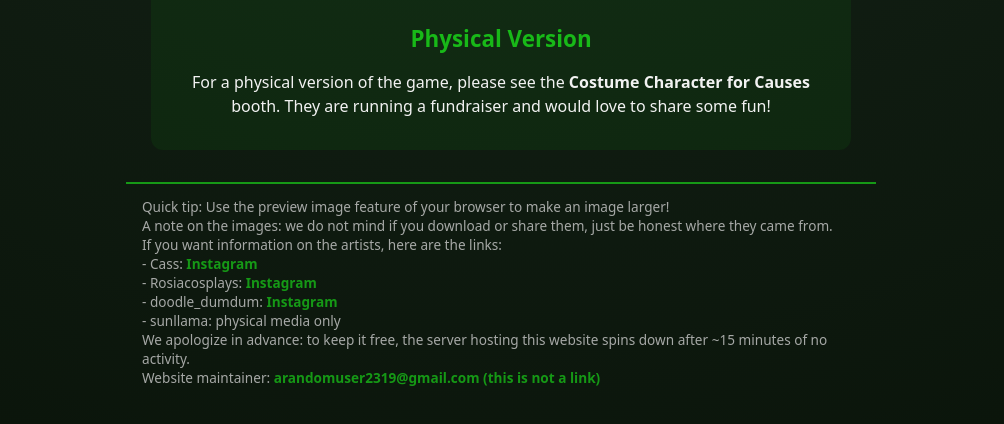
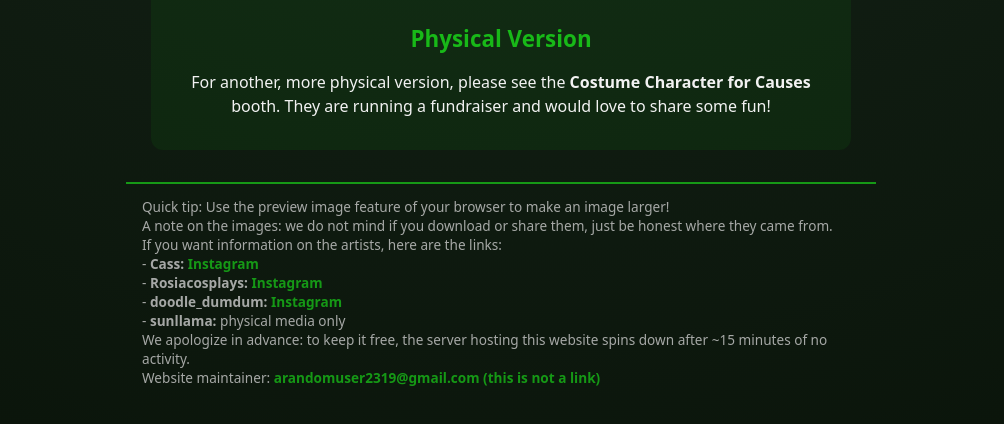
Before and after one commit to tritekdaniel/comicon-bingo, a website: page public/index.html in a window 1280 px wide. Shown: the part 780-1204 px from the top of the page, without its empty margins (139-1143 px from the left). Drawn offline with Linux system fonts and the light colour scheme; no server answers.

Commit message:
Signed-off-by: tritekdaniel <arandomuser2316@gmail.com>

```diff
--- a/public/index.html
+++ b/public/index.html
@@ -100,7 +100,7 @@
 <section id="physical-version">
   <h2>Physical Version</h2>
   <p>
-    For a physical version of the game, please see the
+    For another, more physical version, please see the
     <strong>Costume Character for Causes</strong> booth.
     They are running a fundraiser and would love to share some fun!
   </p>
@@ -113,10 +113,10 @@
     Quick tip: Use the preview image feature of your browser to make an image larger!<br>
     A note on the images: we do not mind if you download or share them, just be honest where they came from.<br>
     If you want information on the artists, here are the links:<br>
-    - Cass: <a href="https://www.instagram.com/midnightcasscreates?igsh=bjJrb3kzcGl3cm9h" target="_blank">Instagram</a><br>
-    - Rosiacosplays: <a href="https://www.instagram.com/rosiacosplays/" target="_blank">Instagram</a><br>
-    - doodle_dumdum: <a href="https://www.instagram.com/doodle_dumdum/" target="_blank">Instagram</a><br>
-    - sunllama: physical media only<br>
+    - <strong>Cass:</strong> <a href="https://www.instagram.com/midnightcasscreates?igsh=bjJrb3kzcGl3cm9h" target="_blank">Instagram</a><br>
+    - <strong>Rosiacosplays:</strong> <a href="https://www.instagram.com/rosiacosplays/" target="_blank">Instagram</a><br>
+    - <strong>doodle_dumdum:</strong> <a href="https://www.instagram.com/doodle_dumdum/" target="_blank">Instagram</a><br>
+    - <strong>sunllama:</strong> physical media only<br>
     We apologize in advance: to keep it free, the server hosting this website spins down after ~15 minutes of no activity.<br>
     Website maintainer: <a href="mailto:arandomuser2319@gmail.com">arandomuser2319@gmail.com (this is not a link)</a>
   </p>
```
